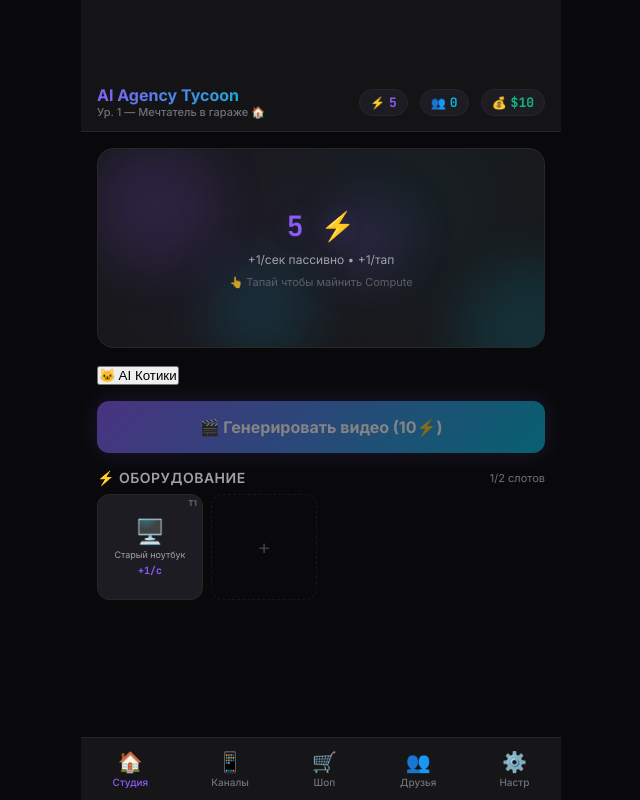
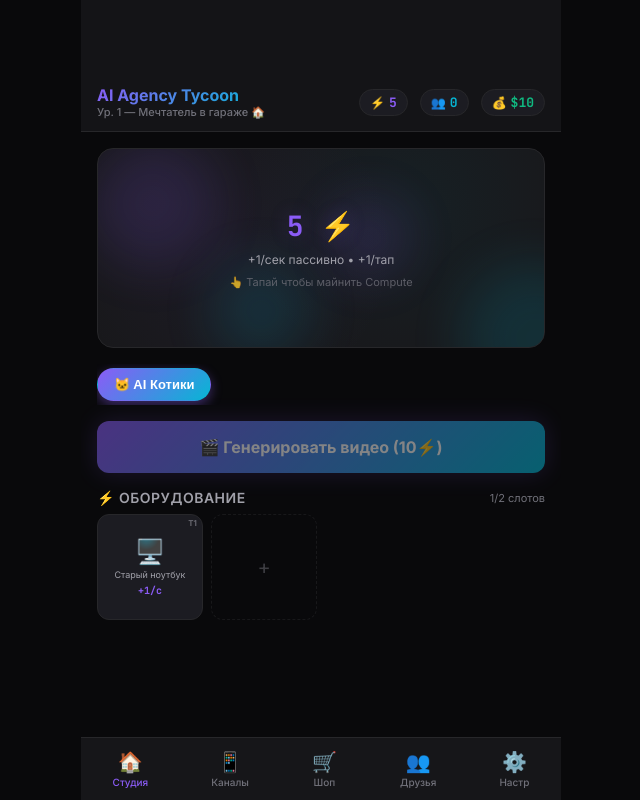
Before and after one commit to maikalpandas-lgtm/ai-agency-tycoon, a React (Vite) app: page / in a window 1280 px wide. Shown: the whole page, without its empty margins (319-959 px from the left). Built offline with nearby package versions, Linux system fonts and the light colour scheme.

Commit message:
Fix Niche Selector Premium UI styling

```diff
--- a/src/index.css
+++ b/src/index.css
@@ -355,6 +355,44 @@ body {
   font-size: 8px;
   color: var(--text-muted);
   font-weight: 600;
+}
+
+/* ===== NICHE SELECTOR ===== */
+.niche-selector {
+  display: flex;
+  gap: 8px;
+  padding: 4px 0;
+  overflow-x: auto;
+  scrollbar-width: none;
+  -ms-overflow-style: none;
+}
+.niche-selector::-webkit-scrollbar {
+  display: none;
+}
+
+.niche-pill {
+  flex-shrink: 0;
+  padding: 8px 16px;
+  background: var(--bg-card);
+  border: 1px solid var(--border-subtle);
+  border-radius: 20px;
+  color: var(--text-secondary);
+  font-size: 13px;
+  font-weight: 600;
+  cursor: pointer;
+  transition: all 0.2s ease;
+}
+
+.niche-pill:hover:not(.niche-pill--active) {
+  border-color: rgba(139, 92, 246, 0.5);
+  color: white;
+}
+
+.niche-pill--active {
+  background: var(--gradient-cta);
+  border-color: transparent;
+  color: white;
+  box-shadow: 0 4px 12px rgba(139, 92, 246, 0.4);
 }
 
 /* ===== GENERATE BUTTON ===== */
```
